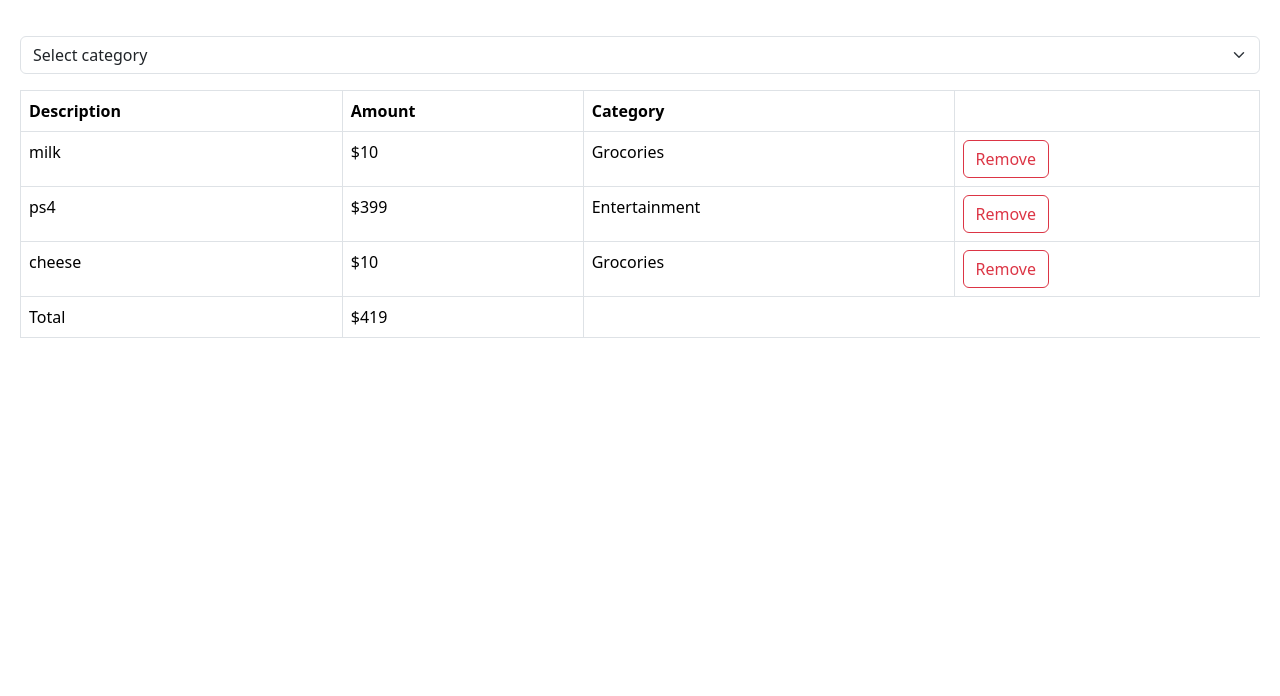
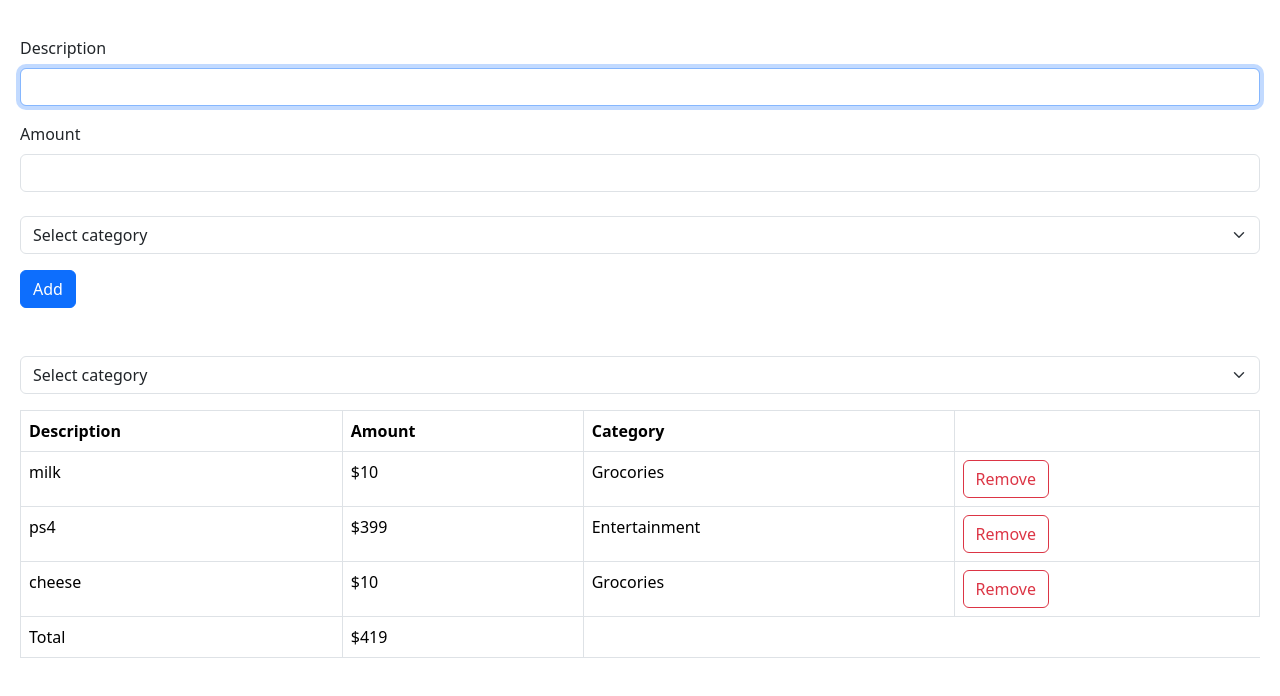
Before and after one commit to mohammad-alj/expense-tracker, a React (Vite) app: page / in a window 1280 px wide. Shown: the top 696 px of the page. Built offline with nearby package versions, Linux system fonts and the light colour scheme.

Commit message:
Build the expense form.

```diff
--- a/src/App.tsx
+++ b/src/App.tsx
@@ -1,6 +1,7 @@
 import {useState} from 'react';
 import ExpenseList from './components/ExpenseList';
 import ExpenseFilter from './components/ExpenseFilter';
+import ExpenseForm from './components/ExpenseForm';
 
 export interface Expense {
 	id: number;
@@ -22,6 +23,9 @@ const App = () => {
 
 	return (
 		<div>
+			<div className='mb-5'>
+				<ExpenseForm />
+			</div>
 			<div className='my-3'>
 				<ExpenseFilter
 					onSelect={filter =>
--- a/src/components/ExpenseForm.tsx
+++ b/src/components/ExpenseForm.tsx
@@ -1,32 +1,42 @@
-// const ExpenseForm = () => {
-// 	return (
-// 		<form>
-// 			<div className='mb-3'>
-// 				<label htmlFor='name' className='form-label'>
-// 					Description
-// 				</label>
-// 				<input
-// 					type='text'
-// 					id='name'
-// 					className='form-control'
-// 					autoFocus
-// 					autoComplete='new-password'
-// 				/>
-// 			</div>
-// 			<div className='mb-3'>
-// 				<label htmlFor='name' className='form-label'>
-// 					Description
-// 				</label>
-// 				<input
-// 					type='text'
-// 					id='name'
-// 					className='form-control'
-// 					autoFocus
-// 					autoComplete='new-password'
-// 				/>
-// 			</div>
-// 		</form>
-// 	);
-// };
+const ExpenseForm = () => {
+	return (
+		<form>
+			<div className='my-3'>
+				<label htmlFor='name' className='form-label'>
+					Description
+				</label>
+				<input
+					type='text'
+					id='name'
+					className='form-control'
+					autoFocus
+					autoComplete='new-password'
+				/>
+			</div>
+			<div className='my-3'>
+				<label htmlFor='amount' className='form-label'>
+					Amount
+				</label>
+				<input
+					type='number'
+					id='amount'
+					className='form-control'
+					autoComplete='new-password'
+				/>
+			</div>
+			<select className='form-select mt-4 mb-3'>
+				<option value='' selected>
+					Select category
+				</option>
+				<option value='Grocories'>Grocories</option>
+				<option value='Utilities'>Utilities</option>
+				<option value='Entertainment'>Entertainment</option>
+			</select>
+			<button type='submit' className='btn btn-primary '>
+				Add
+			</button>
+		</form>
+	);
+};
 
-// export default ExpenseForm;
+export default ExpenseForm;
```
